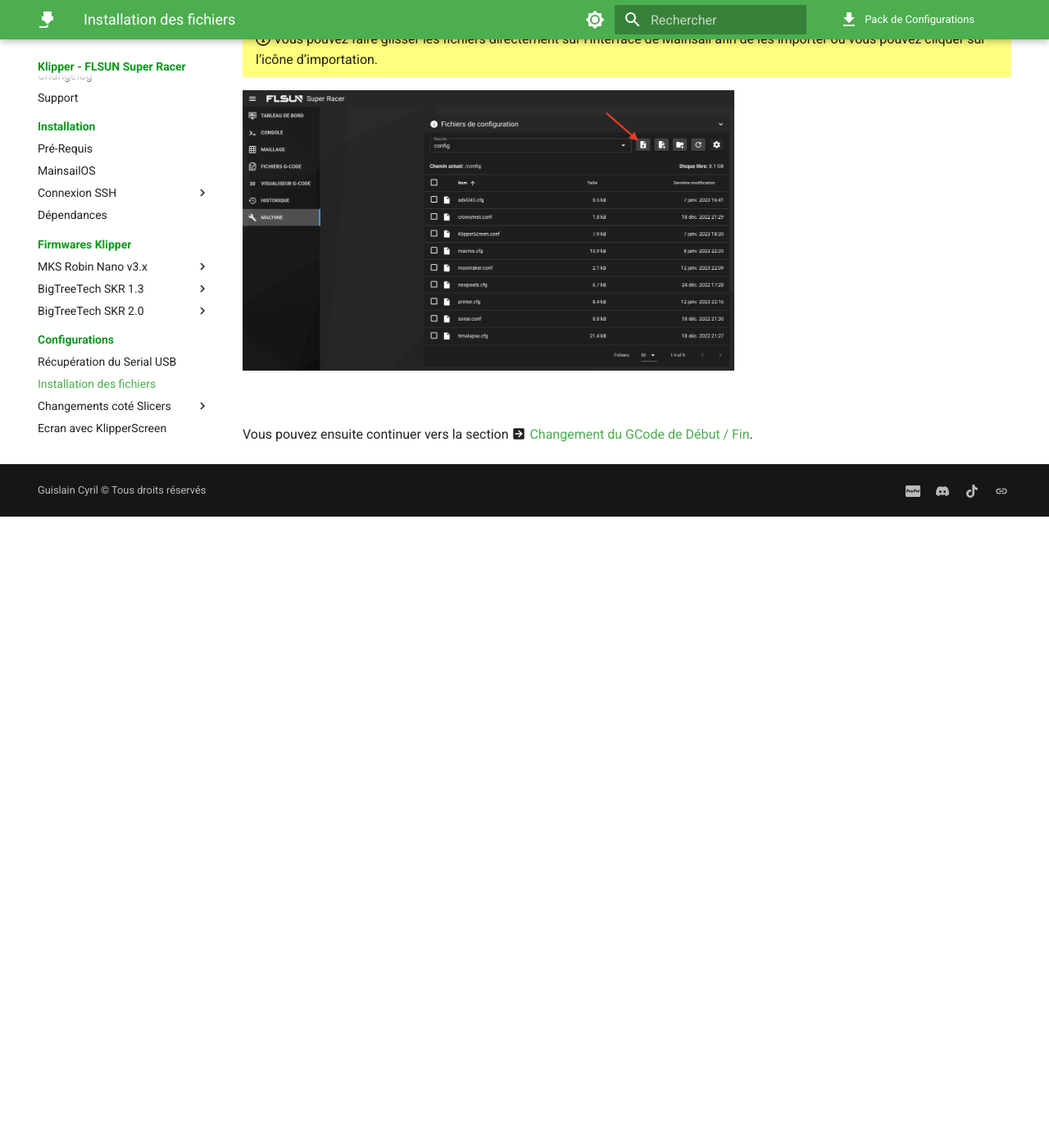
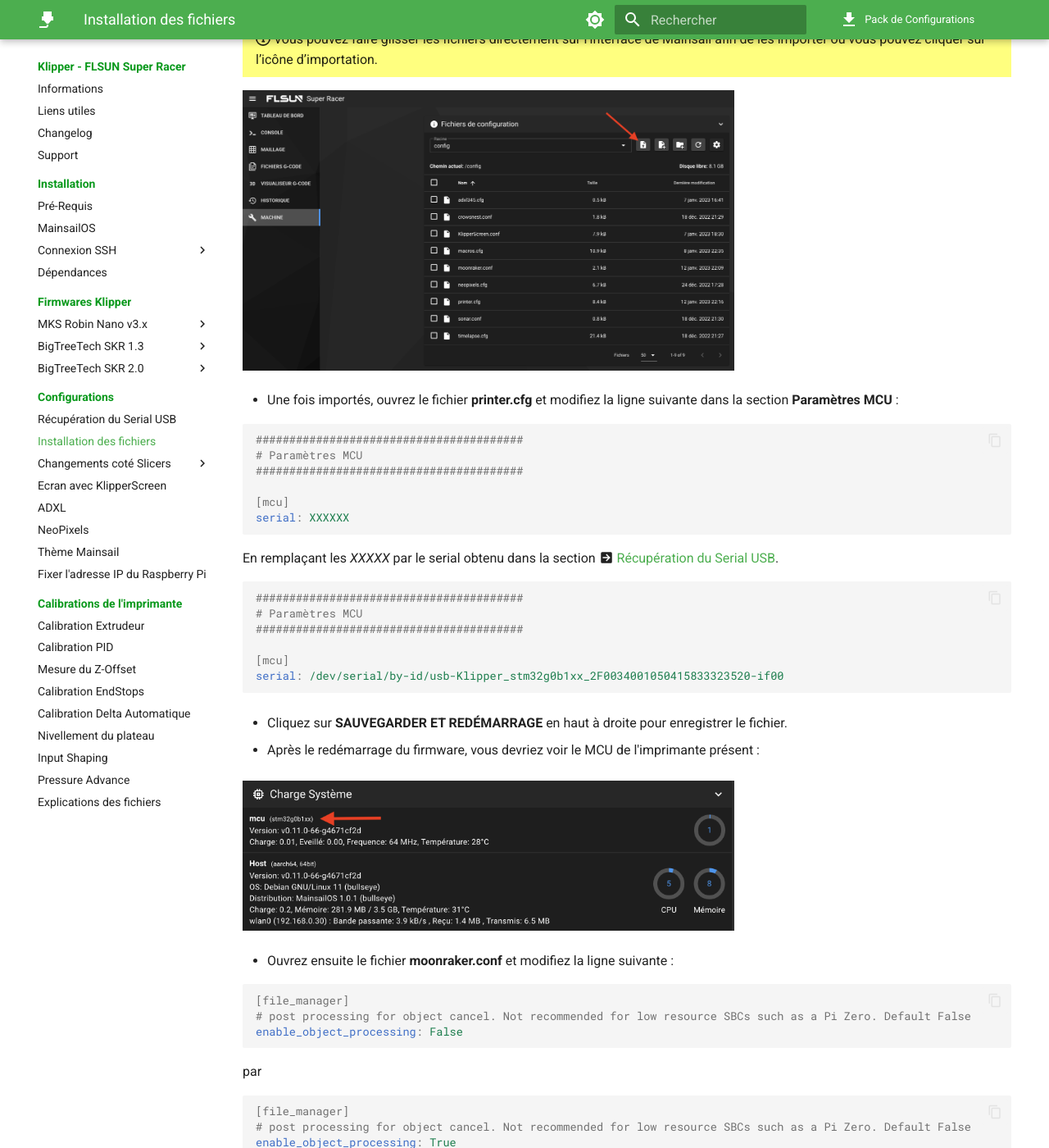
Before and after one commit to Guilouz/test, an MkDocs documentation site: the page built from docs/configurations/fichiers-de-configuration.md, in a window 1280 px wide and 1400 px high, scrolled down 1368 px. Shown: the whole window at 82% size. Built offline with MkDocs 1.6.1 and Material for MkDocs 9.7.7, drawn with Linux system fonts in a browser that asks for light colours; comment, search, counter and statistics services are not loaded; before the commit the page ends 1998 px from its top, so only the background shows below that; some of the changed text lies outside the part shown.

Commit message:
Update fichiers-de-configuration.md

````diff
--- a/docs/configurations/fichiers-de-configuration.md
+++ b/docs/configurations/fichiers-de-configuration.md
@@ -8,7 +8,7 @@
 Cette étape permet de mettre en place les fichiers de configuration de votre imprimante et les différentes macros.
 
 
-- Téléchargez la dernière version du Pack
+- Téléchargez la dernière version du Pack en haut à droite du site.
 
 - Rendez-vous sur l'interface Web de Mainsail via votre navigateur Web en saisissant l'adresse IP de votre Raspberry Pi.
 
@@ -42,6 +42,56 @@
 
 ![Importer](../assets/img/configurations/importer.png){ width="600" }
 
+- Une fois importés, ouvrez le fichier **printer.cfg** et modifiez la ligne suivante dans la section **Paramètres MCU** :
+
+``` yaml
+########################################
+# Paramètres MCU
+########################################
+
+[mcu]
+serial: XXXXXX
+```
+
+En remplaçant les *XXXXX* par le serial obtenu dans la section :material-arrow-right-box: [Récupération du Serial USB](../configurations/recuperation-du-serial-usb.md).
+
+``` yaml
+########################################
+# Paramètres MCU
+########################################
+
+[mcu]
+serial: /dev/serial/by-id/usb-Klipper_stm32g0b1xx_2F0034001050415833323520-if00
+```
+
+- Cliquez sur **SAUVEGARDER ET REDÉMARRAGE** en haut à droite pour enregistrer le fichier.
+
+- Après le redémarrage du firmware, vous devriez voir le MCU de l'imprimante présent :
+
+![MCU](../assets/img/configurations/mcu.png){ width="600" }
+
+- Ouvrez ensuite le fichier **moonraker.conf** et modifiez la ligne suivante :
+
+``` yaml
+[file_manager]
+# post processing for object cancel. Not recommended for low resource SBCs such as a Pi Zero. Default False
+enable_object_processing: False
+```
+
+par
+
+``` yaml
+[file_manager]
+# post processing for object cancel. Not recommended for low resource SBCs such as a Pi Zero. Default False
+enable_object_processing: True
+```
+
+- Cela permet d’activer la fonction Exclude Objects qui permet d’exclure des objets individuels d’une impression en cours via ce bouton :
+
+|  |  |  |
+| :---------: | :---------: | :---------: |
+|![SMT32F407](../assets/img/configurations/exclude-objects-status-panel.png){ width="400" } | :material-arrow-right-bold:<br />Le bouton ouvre une boîte de dialogue dans laquelle vous pouvez sélectionner chaque objet individuel et l'exclure de l'impression en cours<br />:material-arrow-right-bold: | ![SMT32F429](../assets/img/configurations/exclude-objects.png){ width="400" } |
+
 <br />
 
 Vous pouvez ensuite continuer vers la section :material-arrow-right-box: [Changement du GCode de Début / Fin](../configurations/gcode-de-debut-fin.md).
````
